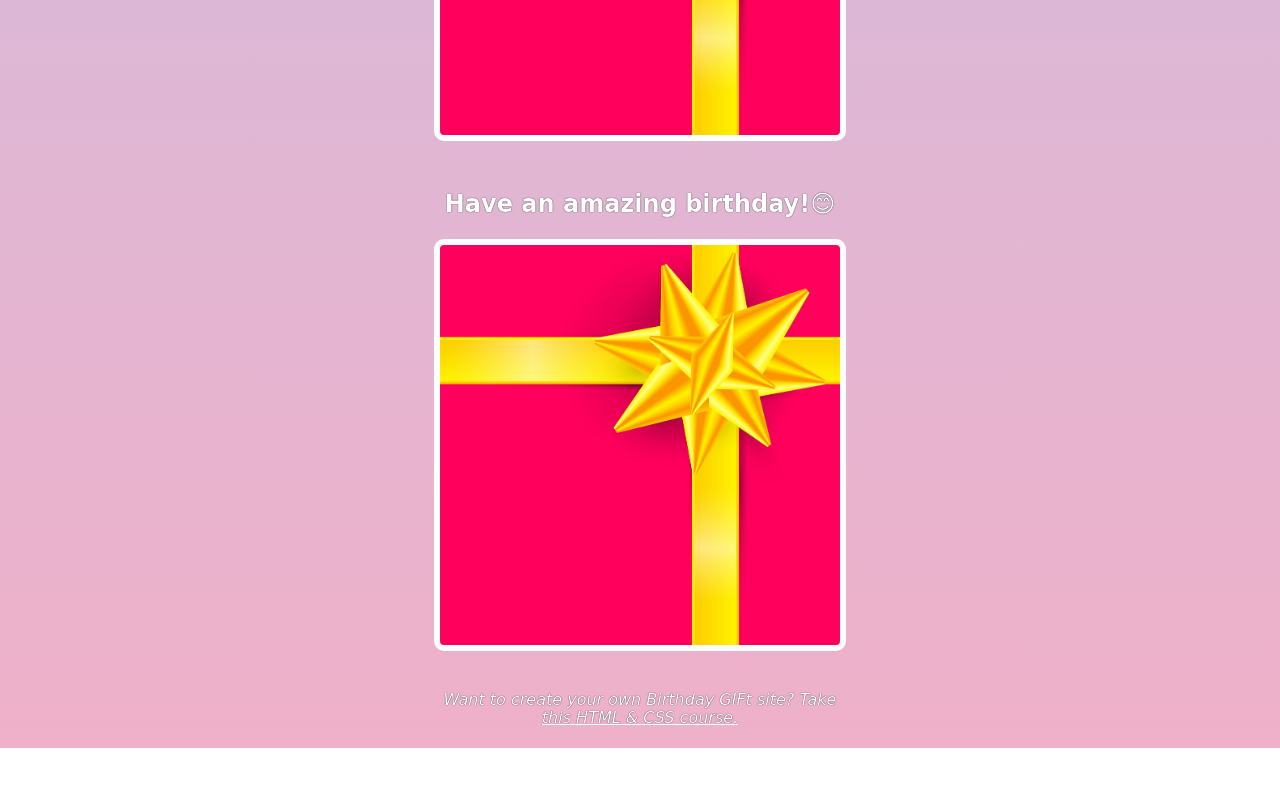
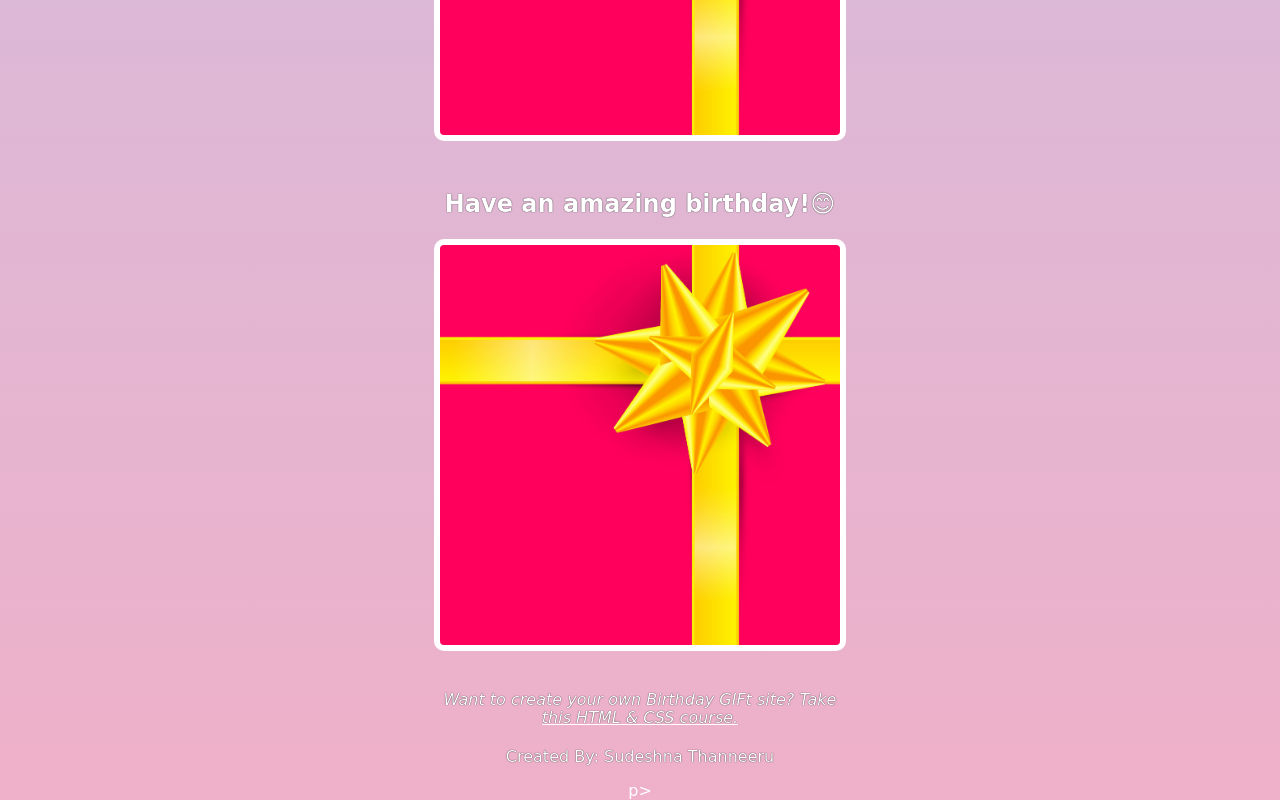
Before and after one commit to CoolCoder24/Birthday-Gift-Site, a plain HTML site: page index.html in a window 1280 px wide. Shown: the part 2373-3173 px from the top of the page. Before the commit the page ends 3121 px from the top, so only its background shows below. Drawn offline with nearby package versions, Linux system fonts and the light colour scheme; a web font is replaced by a local one.

Commit message:
Created BY

```diff
--- a/index.html
+++ b/index.html
@@ -42,6 +42,6 @@
         </div>
 
         <p id="footer">Want to create your own Birthday GIFt site? Take <a href="https://scrimba.com/learn/htmlandcss" target="_blank">this HTML & CSS course.</a></p>
-
+        <p>Created By: Sudeshna Thanneeru</p>p>
     </body>
 </html>
```
